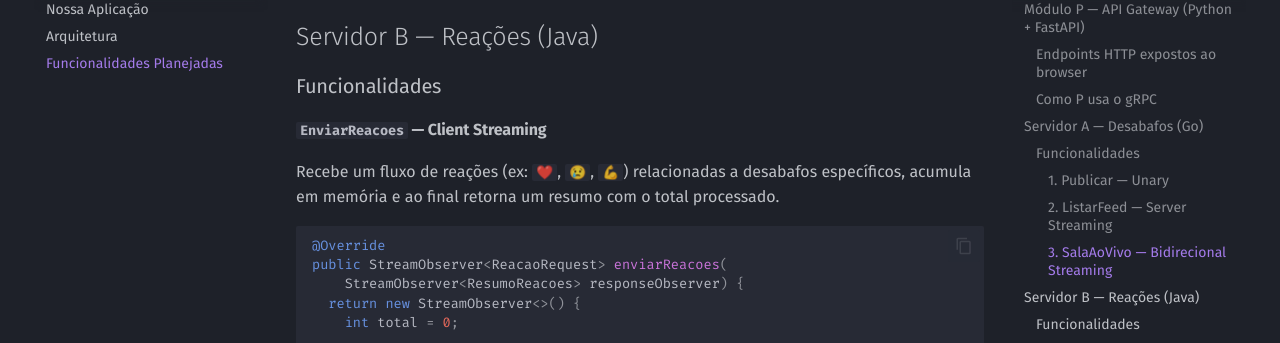
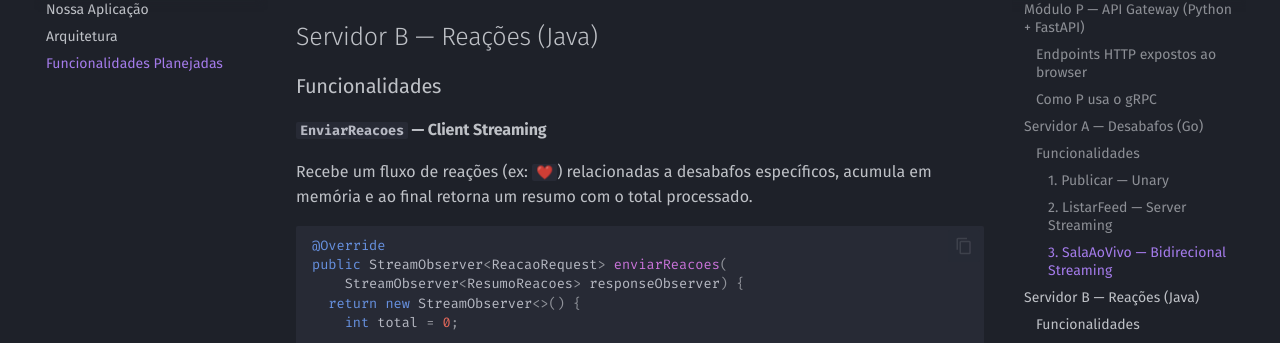
Before and after one commit to PSPD-Grupo/Projeto-de-Pesquisa, an MkDocs documentation site: the page built from docs/microsservicos/diario-desabafo.md, in a window 1280 px wide and 900 px high, scrolled down 1703 px. Shown: the part 98-441 px from the top of the window. Built offline with MkDocs 1.6.1 and Material for MkDocs 9.7.7, drawn with Linux system fonts in a browser that asks for light colours; comment, search, counter and statistics services are not loaded.

Commit message:
faltou..

````diff
--- a/docs/microsservicos/diario-desabafo.md
+++ b/docs/microsservicos/diario-desabafo.md
@@ -70,7 +70,7 @@ Mantém um canal bidirecional: quando um cliente envia uma mensagem, o servidor
 ### Funcionalidades
 
 #### `EnviarReacoes` — Client Streaming
-Recebe um fluxo de reações (ex: `❤️`, `😢`, `💪`) relacionadas a desabafos específicos, acumula em memória e ao final retorna um resumo com o total processado.
+Recebe um fluxo de reações (ex: `❤️`) relacionadas a desabafos específicos, acumula em memória e ao final retorna um resumo com o total processado.
 
 ```java
 @Override
````
